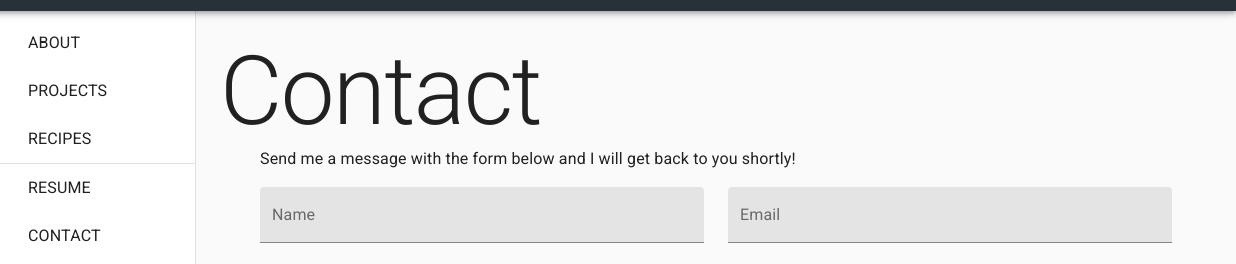
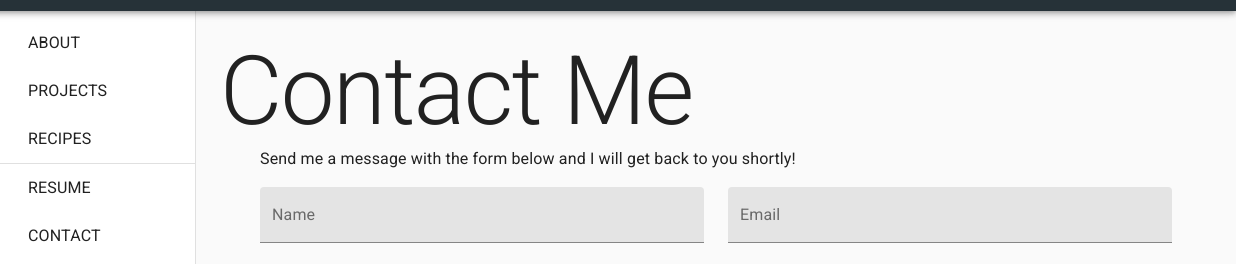
Before and after one commit to BTx123/BTx123.github.io, a Gatsby site: page /contact in a window 1280 px wide. Shown: the part 53-317 px from the top of the page, 44-1280 px from the left. Built offline with nearby package versions, Linux system fonts and the light colour scheme; Gatsby itself is replaced by a stand-in of ours.

Commit message:
Change to contact me

```diff
--- a/src/pages/contact.js
+++ b/src/pages/contact.js
@@ -25,7 +25,7 @@ const ContactPage = () => {
 
   return (
     <Layout>
-      <SEO title="Contact">
+      <SEO title="Contact Me">
         {/* TODO: Fix null getElementById when switching pages - unload js somehow, move out of seo? */}
         {/* <script src="https://www.google.com/recaptcha/api.js?onload=onloadCallback&render=6Leq_soZAAAAAODOc50hERWjUQPLtvaS_9jMOVv3"></script> */}
         {/* <script>
@@ -40,7 +40,7 @@ const ContactPage = () => {
           }`}
         </script> */}
       </SEO>
-      <Typography variant="h1">Contact</Typography>
+      <Typography variant="h1">Contact Me</Typography>
       <Container maxWidth="md">
         <Typography paragraph>
           Send me a message with the form below and I will get back to you
```
